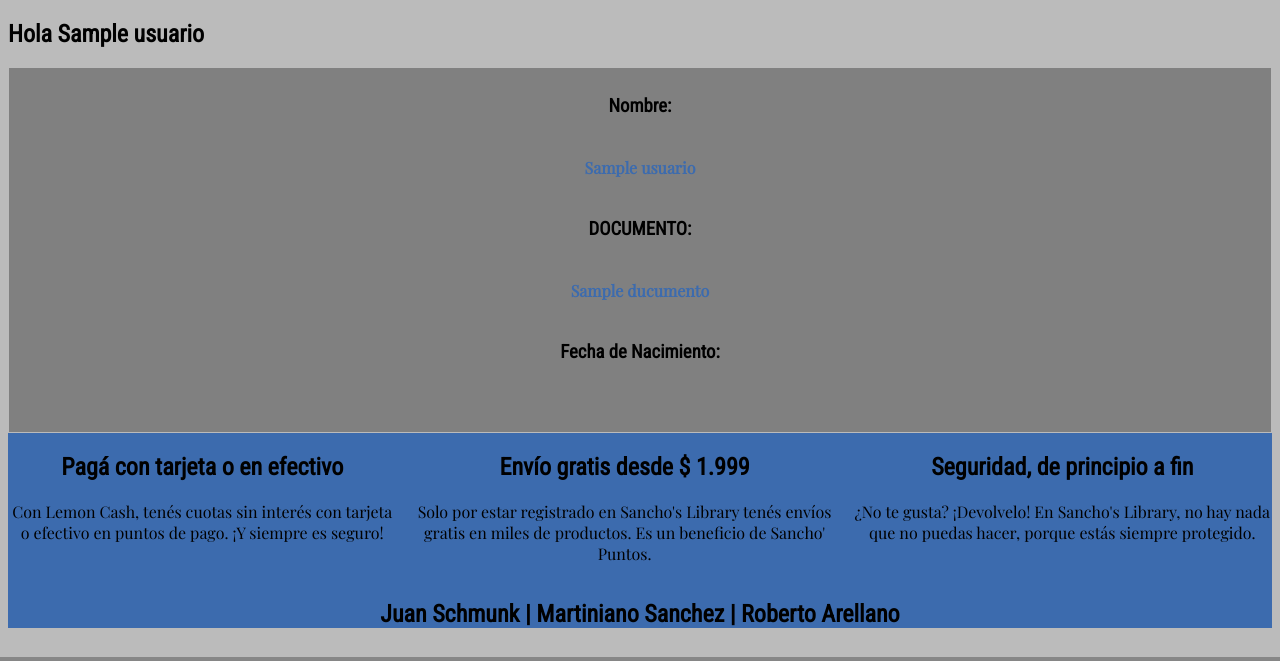
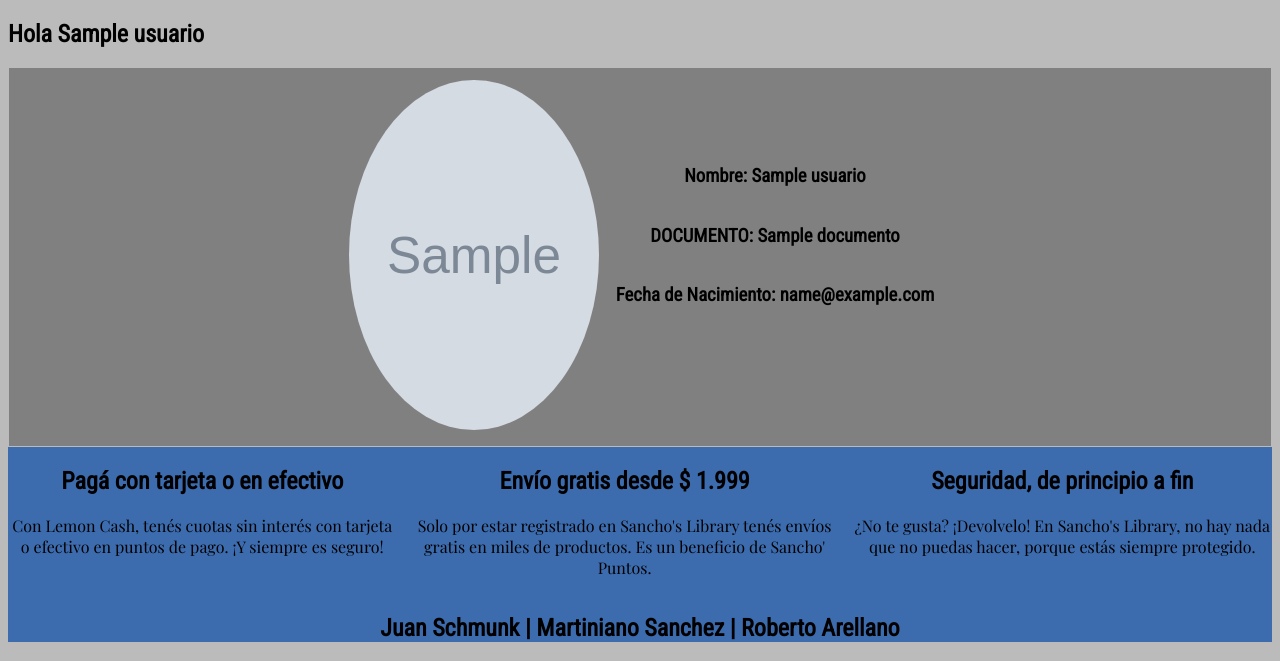
Before and after one commit to RobertoArellanoChoque/proyectoIntegrador2nuevo, a Node server app: template tiendaOnline/views/profile.ejs in a window 1280 px wide. Shown: the part 143-804 px from the top of the page. Run offline with Node 20, Linux system fonts and the light colour scheme; the template is opened without the code that fills it: most values are stand-ins (such as "Sample title", 1, 10 or a date in 2020); grey boxes marked "Sample" are stand-in pictures; some libraries are stand-ins or nearby versions.

Commit message:
Finalizando la informacion del usuario

```diff
--- a/tiendaOnline/public/stylesheet/app.css
+++ b/tiendaOnline/public/stylesheet/app.css
@@ -287,7 +287,11 @@ footer {
 
 .imgProfile{
   border-radius: 50%;
-  margin: -15%;
+  width: auto;
+  height: auto;
+  width: 250px;
+  height: 350px;
+  margin: 10px;
 }
 
 .profileHijo{
--- a/tiendaOnline/views/profile.ejs
+++ b/tiendaOnline/views/profile.ejs
@@ -13,17 +13,13 @@
 <div class="contenedorP">
     <section class="profilePadre">
 
-
+        <article >
+            <img class="imgProfile" src="/images/users/<%= usuario.img %> ">
+        </article>
         <article class="profileHijo">
-            <h3>Nombre:</h3>
-            <h4>
-                <%= usuario.nombre %>
-            </h4>
-            <h3>DOCUMENTO:</h3>
-            <h4>
-                <%= usuario.ducumento %>
-            </h4>
-            <h3>Fecha de Nacimiento:</h3>
+            <h3>Nombre: <%= usuario.nombre %> </h3>
+            <h3>DOCUMENTO:  <%= usuario.documento %> </h3>
+            <h3>Fecha de Nacimiento: <%=usuario.email %> </h3>
             <h4>
 
             </h4>
```
